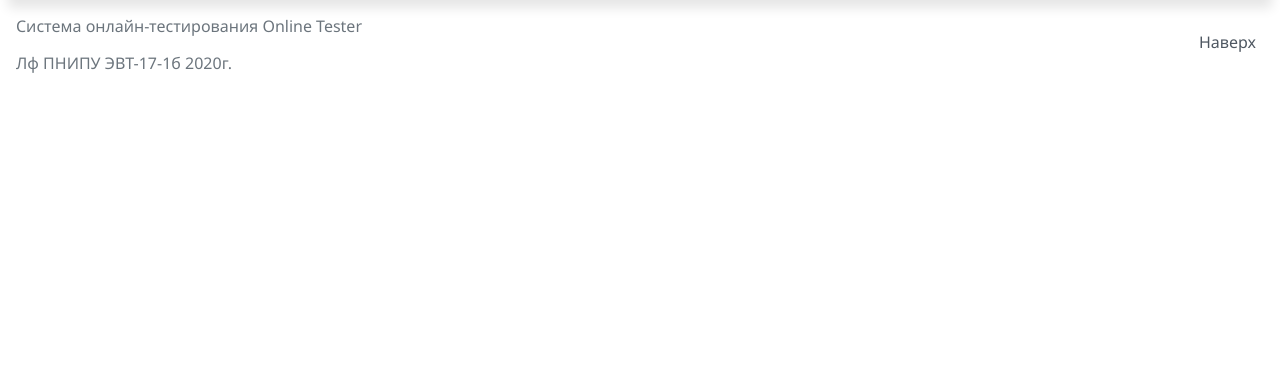
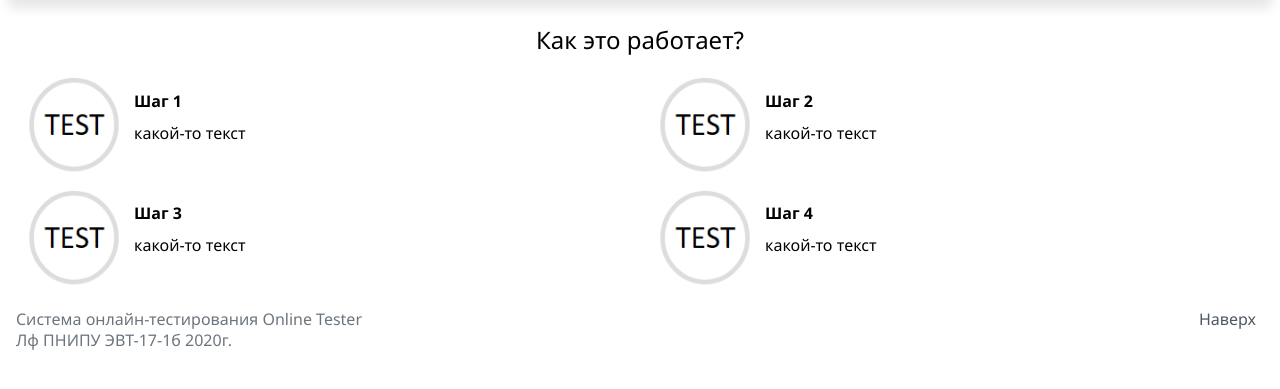
Before and after one commit to Dewha/Web-tchnology_EVT-17-1b, a PHP site: page / in a window 1280 px wide. Shown: the part 66-455 px from the top of the page. Run offline with PHP 8.4, Linux system fonts and the light colour scheme.

Commit message:
добавил шаблон для заполнения главной страницы

```diff
--- a/www/css/style.css
+++ b/www/css/style.css
@@ -75,7 +75,49 @@ h1,h2,h3,h4,h5,h6 {
 	display: block;
 	margin-left : 0.5rem;
 	margin-right : 0.5rem;
+	padding-top: 0.1rem;
 }
 .footer-right {
   float: right;
 }
+
+.mainpage {
+	display: block;
+	padding-right: 1rem;
+	padding-left: 1rem;
+}
+
+.text-center {
+	text-align: center;
+	font-weight: 400;
+	font-size: 150%;
+}
+
+.row {
+	display: flex;
+	margin-right: -15px;
+	margin-left: -15px;
+}
+
+.col {
+	display: block;
+	width: 100%;
+	padding-right: 15px;
+	padding-left: 15px;
+}
+
+.num {
+	margin-top: 10px;
+	margin-right: 10px;
+	width: 100px;
+	height: 100px;
+	float: left;
+}
+
+.main-text {
+	display: block;
+	padding: .2rem;
+	padding-right: 1rem;
+	padding-left: 1rem;
+	margin-bottom: 2rem;
+}
--- a/www/index.php
+++ b/www/index.php
@@ -11,7 +11,7 @@
 	<title>Online Tester</title>
 </head>
 <body>
-  <!--header-->
+	<!--header-->
 	<div class="header">
 		<h1 class="logo">Online Tester</h1>
 		<nav class="header-right">
@@ -21,6 +21,44 @@
 		</nav>
 			<a class="btn" href="#">Войти</a>
 	</div>
+	<!--Banner-->
+
+	<!--Main-->
+	<div class="mainpage">
+		<h3 class="text-center">Как это работает?</h3>
+		<div class="row">
+			<div class="col">
+				<img src="img/test.png" class="num">
+				<div class="main-text">
+					<h4>Шаг 1</h4>
+					<div>какой-то текст</div>
+				</div>
+			</div>
+			<div class="col">
+				<img src="img/test.png" class="num">
+				<div class="main-text">
+					<h4>Шаг 2</h4>
+					<div>какой-то текст</div>
+				</div>
+			</div>
+		</div>
+		<div class="row">
+			<div class="col">
+				<img src="img/test.png" class="num">
+				<div class="main-text">
+					<h4>Шаг 3</h4>
+					<div>какой-то текст</div>
+				</div>
+			</div>
+			<div class="col">
+				<img src="img/test.png" class="num">
+				<div class="main-text">
+					<h4>Шаг 4</h4>
+					<div>какой-то текст</div>
+				</div>
+			</div>
+		</div>
+	</div>
 
 	<!--Footer-->
 	<footer class="text-muted">
@@ -28,8 +66,8 @@
 		<p class="footer-right">
 		  <a class="text-dark" href="#top">Наверх</a>
 		</p>
-		<p>Система онлайн-тестирования Online Tester</p>
-		<p>Лф ПНИПУ ЭВТ-17-1б 2020г.</p>
+		<p>Система онлайн-тестирования Online Tester<br>
+			Лф ПНИПУ ЭВТ-17-1б 2020г.</p>
 	  </div>
 	</footer>
 </body>
```
Also changed, not shown: www/img/test.PNG (added).
